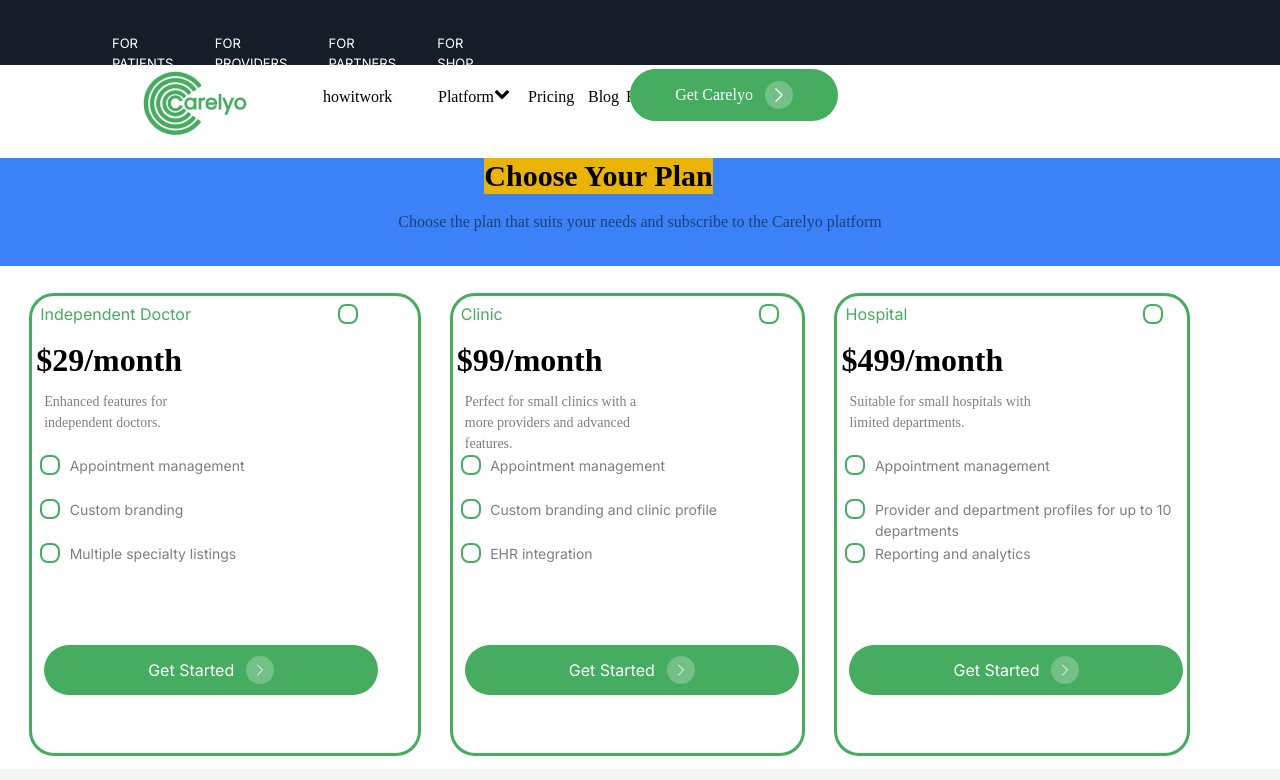
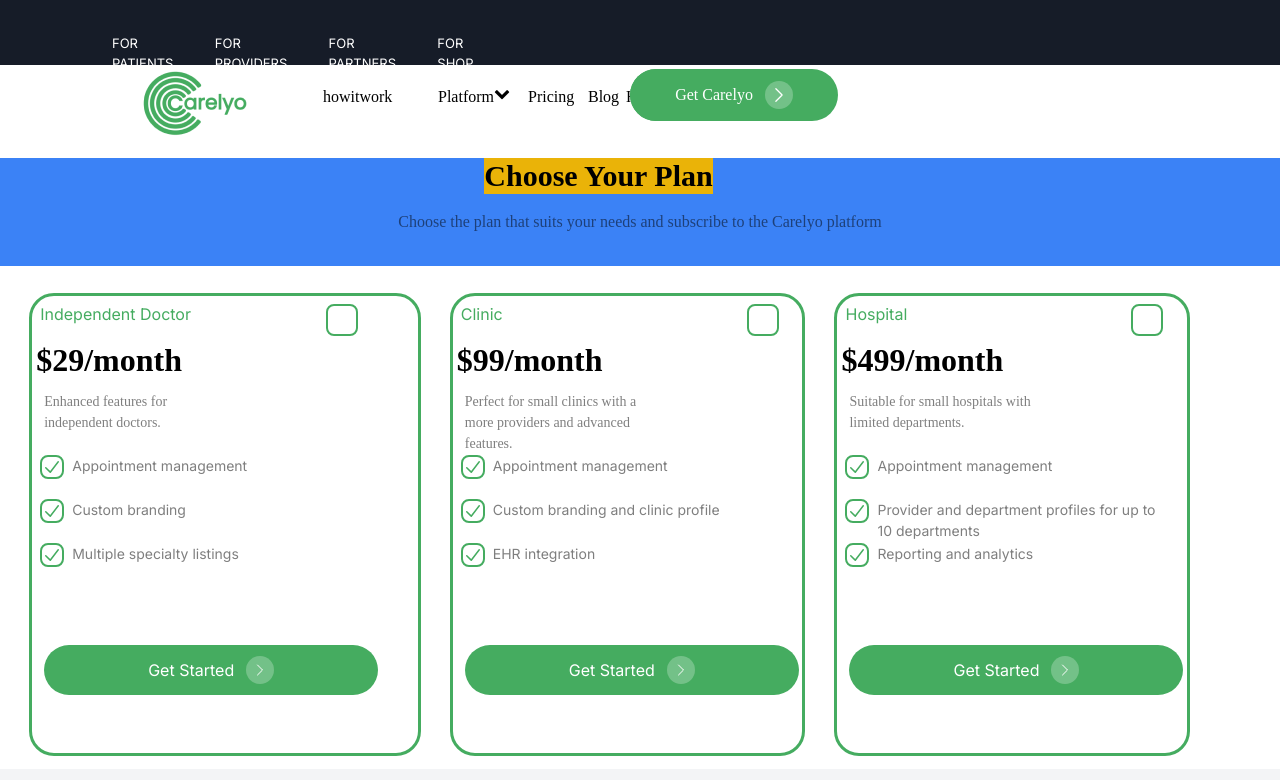
Before and after one commit to meeruu8282/next-mongodb-clerk, a Next.js app: page /providers/pricing in a window 1280 px wide. Shown: the top 780 px of the page. Built offline with nearby package versions, Linux system fonts and the light colour scheme.

Commit message:
function checkmar checkeble or  not chckeble checkmark

```diff
--- a/src/app/providers/Components/checkboxItem.tsx
+++ b/src/app/providers/Components/checkboxItem.tsx
@@ -1,68 +1,77 @@
+// "use client" is not a standard directive in TypeScript/JavaScript and may be removed.
 "use client";
-import { useState } from "react";
+
+// Ernesto C: Importing the useState hook from React to manage component's state.
+import { useEffect, useState } from "react";
+
+// Ernesto C: Defining an interface for the CheckboxItem component's props.
+// It specifies the allowable values for id, size, and checkMark.
 type CheckboxItemProps = {
-  size?: "small"|"medium" | "large";
-  checkMark?: "checkSmall" | "checkMedium"| "checkLarge"    }
+  id?: "1" | "2" | "3";
+  size?: "small" | "medium" | "large";
+  checkMark?: "checkSmall" | "checkMedium" | "checkLarge";
+};
 
-const CheckboxItem: React.FC<CheckboxItemProps> = ( {size = "medium" , checkMark= "medium"}) => {
+// Ernesto C: Defining the CheckboxItem component with default values for its props.
+const CheckboxItem: React.FC<CheckboxItemProps> = ({ size = "medium", checkMark = "medium", id = "id" }) => {
 
-const [isChecked, setIsChecked] =useState<boolean>(false)
-const [inputSize ,SetInputsize] = useState("")
-const toggleCheckbox = () =>{
+  // Ernesto C: State to track whether the checkbox is checked or not.
+  const [isChecked, setIsChecked] = useState<boolean>(false);
 
-  setIsChecked(prevChecked => !prevChecked )
-}
+  // Ernesto C: State to track the size of the input box.
+  // But this state is never updated in the current code.
+  const [inputSize, SetInputsize] = useState("");
 
-const getContainerSize  = () => {
+  // Ernesto C: Function that toggles the isChecked state between true and false when the checkbox is clicked.
 
 
+useEffect(()=> {
+if(id==="1"){
+setIsChecked(true)
+}
+}, [id] )
 
-  switch(inputSize) {
-    case "small":
-    return "w-[24px] h-[24px]"
-    case "medium":
-    return "w-4 h-4"
-    case "large":
-    return "w-[32px] h-[32px]"
-    case "checkSmall":
-    return "w-[24px] h-[24px]"
-    case "medium":
-    return "w-4 h-5"
-    case "large":
-    return "w-[32px] h-[32px]"
-    default:
-      return 'w-5 h-5';
-
-  }
-}
-const getCheckmarkSize  = () => {
-
-
-
-  switch(checkMark) {
-  case "checkSmall":
-    return "w-[20px] h-[20px]"
-    case "medium":
-    return "w-5 h-5"
-    case "large":
-    return "w-[32px] h-[32px]"
+const toggleCheckbox = () => {
+  if(id ==="1") return;
+  setIsChecked(prevChecked => !prevChecked);
+};
 
 
 
 
-    default:
-      return 'w-5 h-5';
+  // Ernesto C: Function that returns CSS class names based on the value of inputSize.
+  const getContainerSize = () => {
+    switch (size) {
+      case "small":
+     return "w-[20px] h-[20px]";
+      case "medium":
+       return "w-[24px] h-[24px]";
+      case "large":
+     return "w-[32px] h-[32px]";
+      default:
+        return 'w-5 h-5';
+    }
+  };
 
+  // Ernesto C: Function that returns CSS class names based on the value of checkMark.
+  const getCheckmarkSize = () => {
+    switch (checkMark) {
+      case "checkSmall":
+        return "w-[20px] h-[20px]";
+      case "checkMedium":
+        return "w-5 h-5";
+      case "checkLarge":
+        return "w-[32px] h-[32px]";
+      default:
+        return 'w-5 h-5';
+    }
   }
-}
 
+  // Ernesto C: Rendering the checkbox item. The checkbox can be toggled and shows a checkmark if checked.
   return (
     <div className="w-[333.98] h-[24px] ">
       <div className="flex">
-        <div className={getContainerSize()  + " border-[2px] rounded-lg border-[#45AC60] text-[#45AC60] "}
-        onClick={toggleCheckbox}
-
-        >
+        <div className={`${getContainerSize()} + " border-[2px] rounded-lg border-[#45AC60] text-[#45AC60] " `} onClick={toggleCheckbox}>
           { isChecked && (
           <svg
             xmlns="http://www.w3.org/2000/svg"
--- a/src/app/providers/Components/customContentBox.tsx
+++ b/src/app/providers/Components/customContentBox.tsx
@@ -28,7 +28,7 @@ const CustomContentBox: React.FC<CustomContentBoxProps> = ({
             <div className=" justify-between items-center w-[224px] h-[26px] text-[#45AC60] ">
               <p className="text-[-2%] leading-tight">{title}</p>
             </div>
-            <div className=" "> <CheckboxItem size="large" /> </div>
+            <div className=" "> <CheckboxItem size="large"   checkMark="checkLarge"/> </div>
           </div>
 
           <div className="flex ml-1 mt-3 text-[32px] w-[224px] h-[51px]">
@@ -45,7 +45,7 @@ const CustomContentBox: React.FC<CustomContentBoxProps> = ({
             {features.map((feature, idx) => (
               <div className="flex w-[333.98] h-[24px] gap-[8px] mt-5" key={idx}>
                 <div className="w-[24px] h-[24px]">
-                  <CheckboxItem checkMark="checkSmall" />
+                  <CheckboxItem   checkMark="checkSmall" id="1" />
                 </div>
                 <div className=" w-[331.98px] h-[24px] opacity-50">
                   <p >{feature}</p>
```
